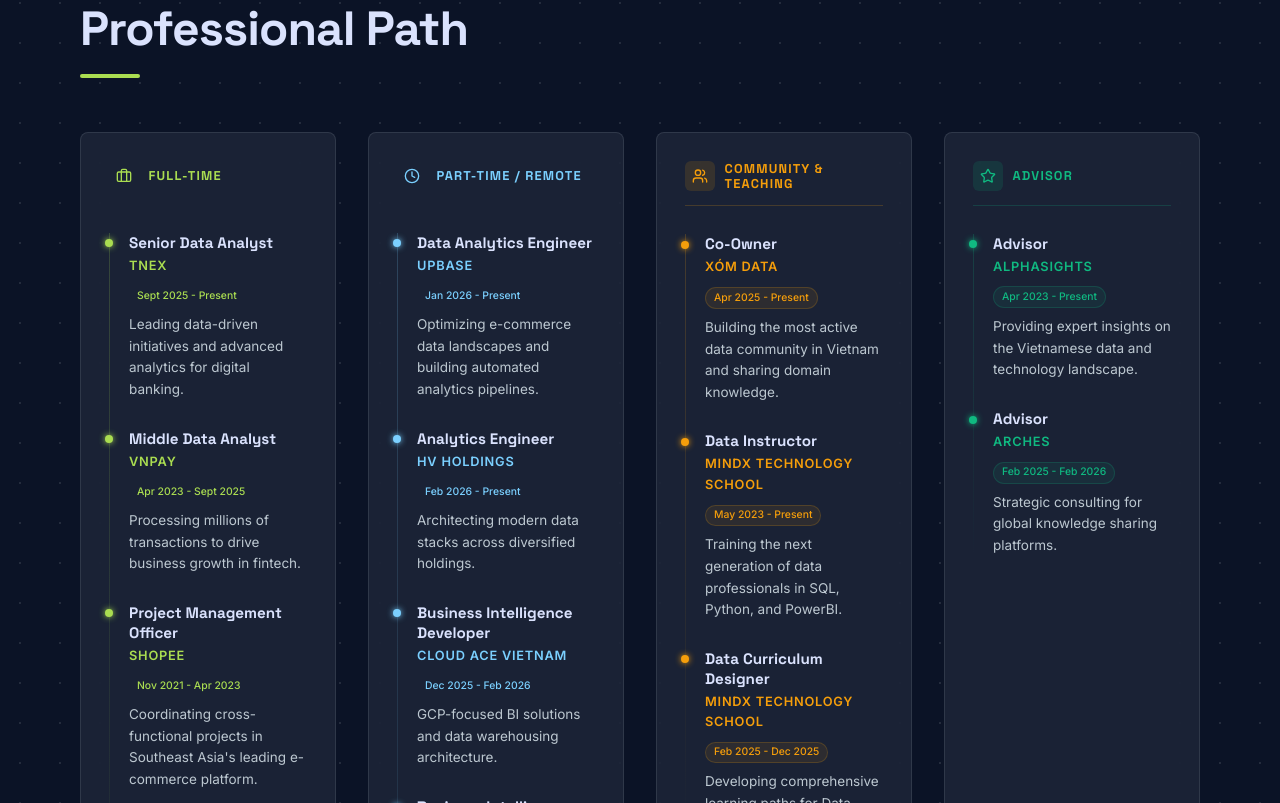
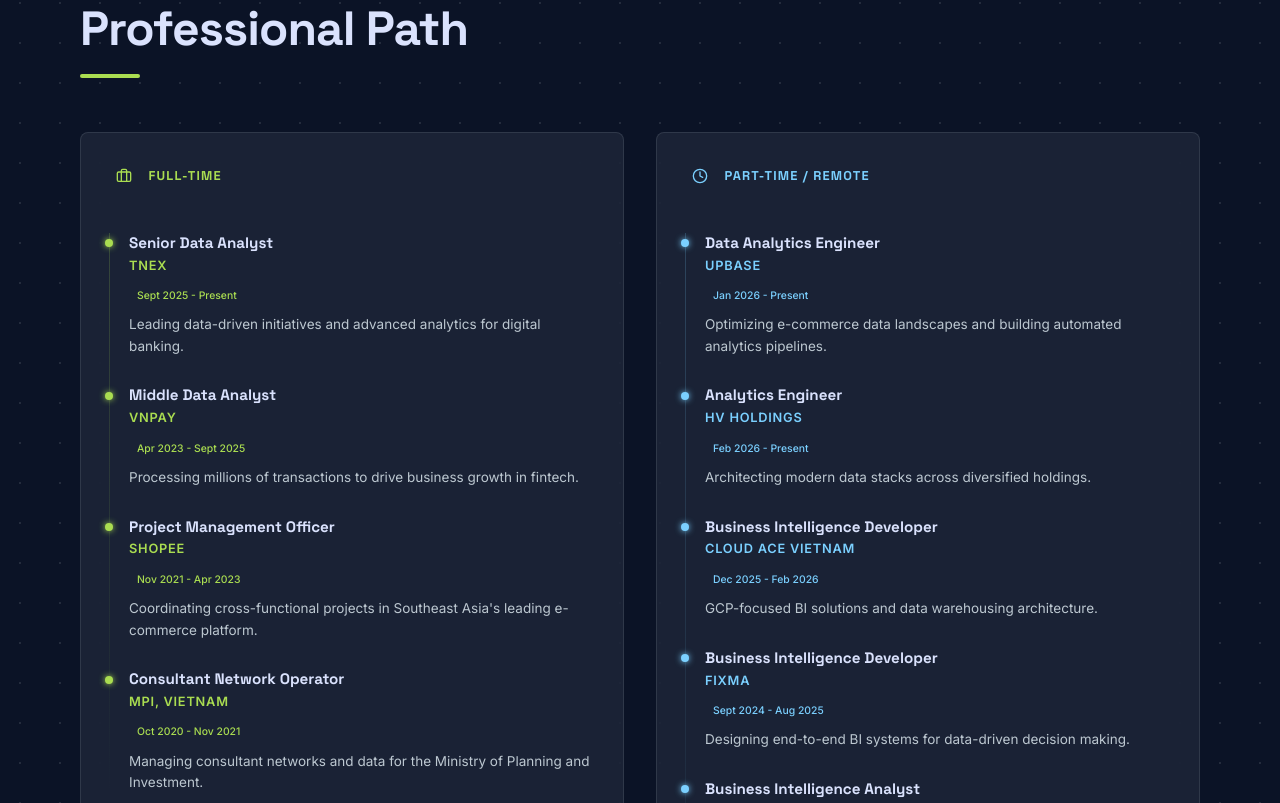
Before and after one commit to tunguyenn99/personal-websites-portfolio, a React (Vite) app: page / in a window 1280 px wide. Shown: the part 937-1740 px from the top of the page. Built offline with nearby package versions, Linux system fonts and the light colour scheme.

Commit message:
ui: fix experience grid to 2x2 layout

```diff
--- a/src/components/Experience.jsx
+++ b/src/components/Experience.jsx
@@ -145,7 +145,7 @@
 
         <div style={{
           display: 'grid',
-          gridTemplateColumns: 'repeat(auto-fit, minmax(220px, 1fr))',
+          gridTemplateColumns: 'repeat(2, 1fr)',
           gap: '2rem',
           alignItems: 'flex-start'
         }}>
```
